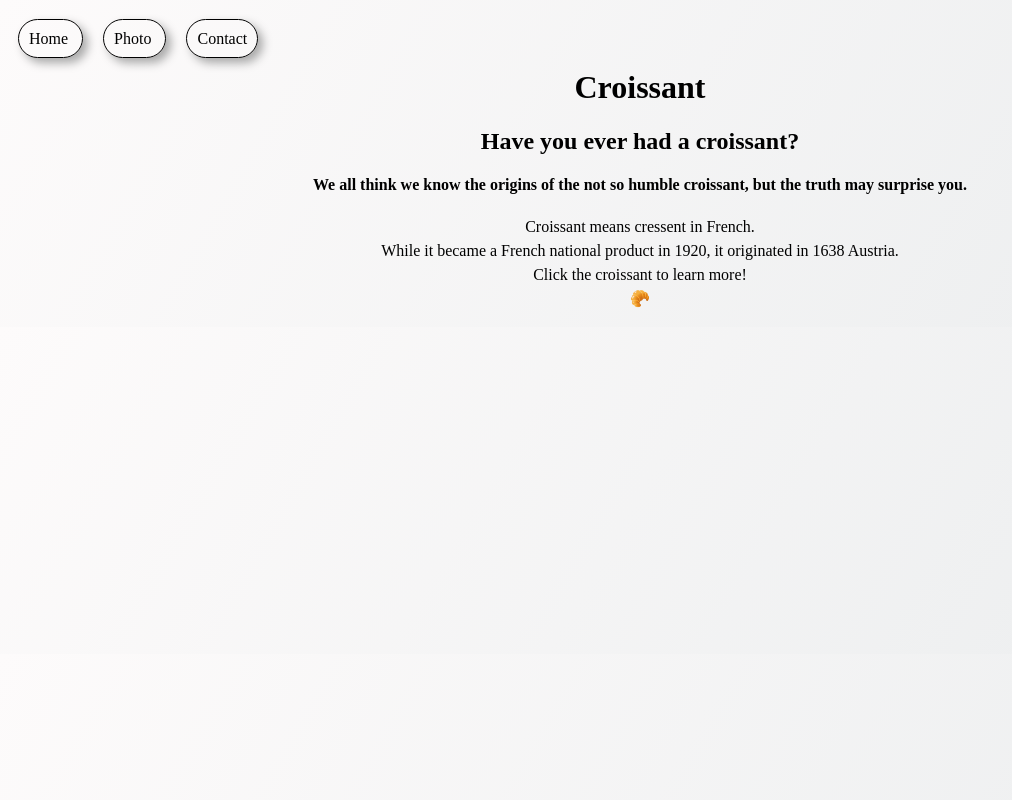
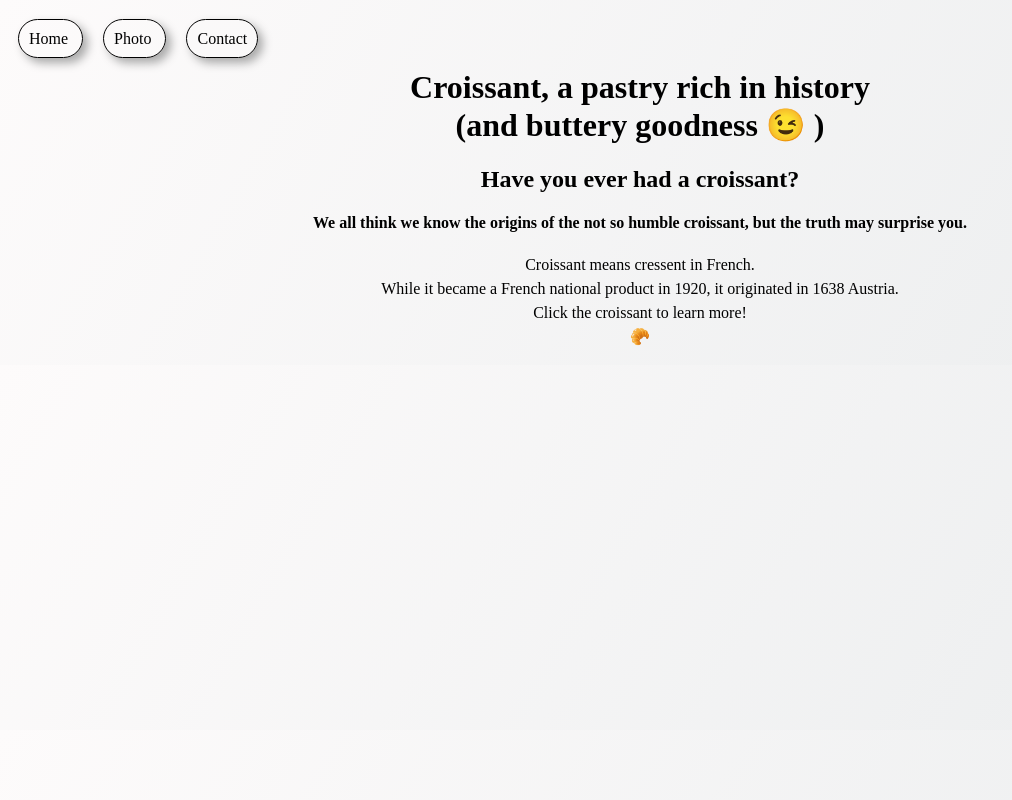
Before and after one commit to CathKolar/Croissant, a plain HTML site: page index.html in a window 1280 px wide. Shown: the whole page, without its empty margins (0-1012 px from the left). Drawn offline with Linux system fonts and the light colour scheme.

Commit message:
improve homepage h1
seo

```diff
--- a/index.html
+++ b/index.html
@@ -22,7 +22,7 @@
         Contact
     </a>
 
-    <h1>Croissant</h1>
+    <h1>Croissant, a pastry rich in history <br/> (and buttery goodness 😉 ) </h1>
     <h2>
         Have you ever had a croissant?
     </h2>
```
